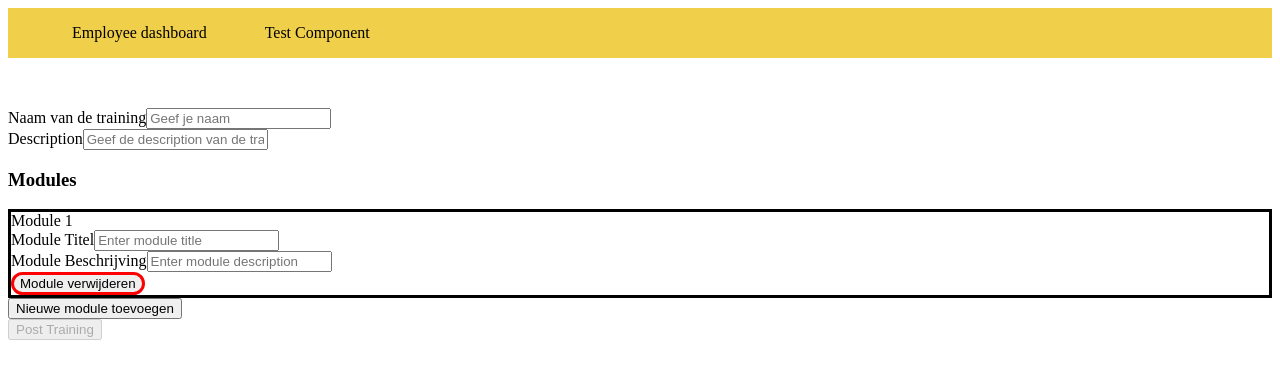
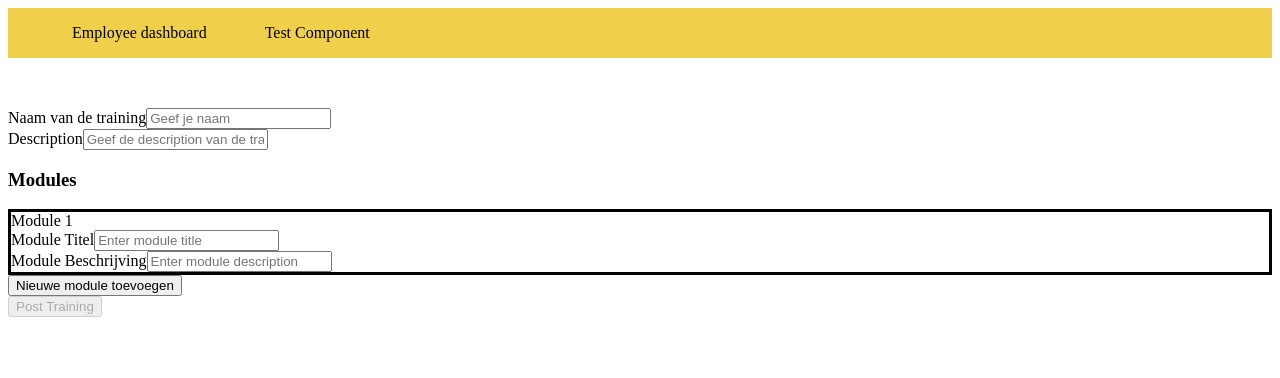
Before and after one commit to sofiane-atari/periskalacademy, an Angular app in the folder periskal-application/frontend/Periskal-frontend/: page /submit in a window 1280 px wide. Shown: the top 378 px of the page. Built offline with nearby package versions, Linux system fonts and the light colour scheme.

Commit message:
Made first module not deletable

```diff
--- a/periskal-application/frontend/Periskal-frontend/src/app/add-training/add-training.component.html
+++ b/periskal-application/frontend/Periskal-frontend/src/app/add-training/add-training.component.html
@@ -39,9 +39,11 @@
               placeholder="Enter module description"
             />
           </div>
+          @if($index!=0) {
           <button class="delete" type="button" (click)="removeModule($index)">
             Module verwijderen
           </button>
+          }
         </div>
         }
       </div>
```
